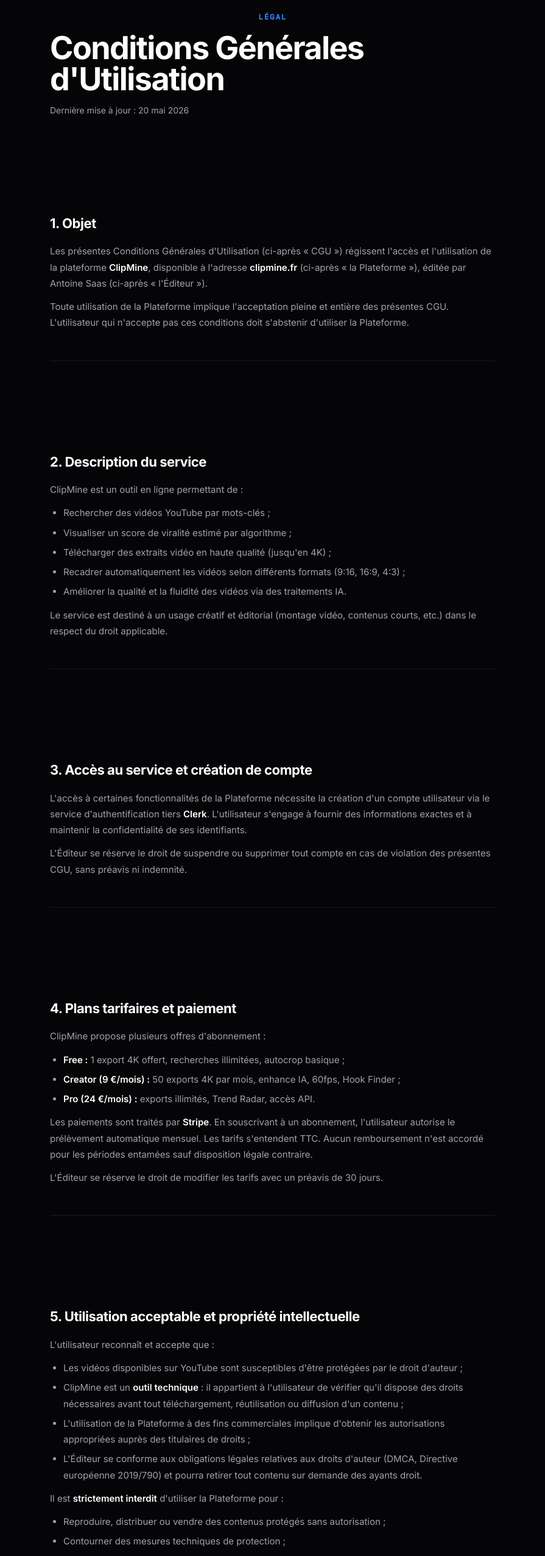
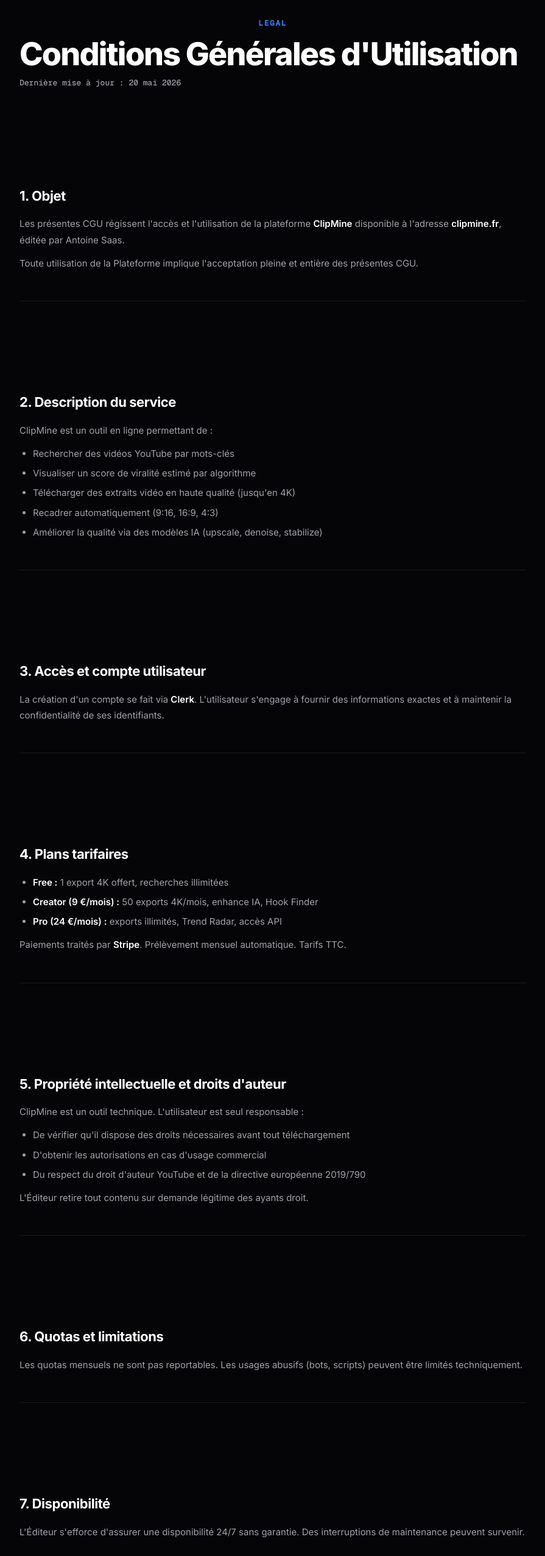
Before and after one commit to antoinesaas/Clipmine, a Next.js app: page /cgu in a window 1280 px wide. Shown: the part 80-2631 px from the top of the page at 61% size, without its empty margins (192-1087 px from the left). Built offline with nearby package versions, Linux system fonts and the light colour scheme.

Commit message:
fix: rewrite legal pages in clean JSX, add legal-main styles
Co-authored-by: Cursor <cursoragent@cursor.com>

```diff
--- a/app/cgu/page.tsx
+++ b/app/cgu/page.tsx
@@ -2,8 +2,8 @@ import Link from "next/link";
 import type { Metadata } from "next";
 
 export const metadata: Metadata = {
-  title: "CGU — ClipMine",
-  description: "Conditions Générales d'Utilisation de ClipMine.",
+  title: "CGU",
+  description: "Conditions Generales d'Utilisation de ClipMine.",
 };
 
 export default function CGU() {
@@ -14,134 +14,116 @@ export default function CGU() {
           <Link href="/" className="logo">
             <span className="dot" />Clip<span className="b">Mine</span>
           </Link>
-          <Link href="/" className="btn btn-ghost" style={{ fontSize: 13 }}>← Retour</Link>
+          <Link href="/" className="btn btn-ghost">Retour</Link>
         </div>
       </nav>
 
-      <main style={{ paddingTop: 100, paddingBottom: 80 }}>
-        <div className="wrap" style={{ maxWidth: 780 }}>
-          <div style={{ marginBottom: 48 }}>
-            <div className="eyebrow">Légal</div>
-            <h1 style={{ fontFamily: "var(--display)", fontSize: "clamp(32px,5vw,52px)", fontWeight: 700, letterSpacing: "-.03em", marginTop: 12, marginBottom: 16 }}>
-              Conditions Générales d'Utilisation
-            </h1>
-            <p style={{ color: "var(--mut)", fontSize: 14 }}>Dernière mise à jour : 20 mai 2026</p>
+      <main className="legal-main">
+        <div className="wrap-sm">
+          <div className="legal-head">
+            <div className="eyebrow">Legal</div>
+            <h1 className="legal-h1">Conditions Générales d&apos;Utilisation</h1>
+            <p className="legal-date">Dernière mise à jour : 20 mai 2026</p>
           </div>
 
           <div className="legal-body">
-
             <section>
               <h2>1. Objet</h2>
-              <p>Les présentes Conditions Générales d'Utilisation (ci-après « CGU ») régissent l'accès et l'utilisation de la plateforme <strong>ClipMine</strong>, disponible à l'adresse <strong>clipmine.fr</strong> (ci-après « la Plateforme »), éditée par Antoine Saas (ci-après « l'Éditeur »).</p>
-              <p>Toute utilisation de la Plateforme implique l'acceptation pleine et entière des présentes CGU. L'utilisateur qui n'accepte pas ces conditions doit s'abstenir d'utiliser la Plateforme.</p>
+              <p>Les présentes CGU régissent l&apos;accès et l&apos;utilisation de la plateforme <strong>ClipMine</strong> disponible à l&apos;adresse <strong>clipmine.fr</strong>, éditée par Antoine Saas.</p>
+              <p>Toute utilisation de la Plateforme implique l&apos;acceptation pleine et entière des présentes CGU.</p>
             </section>
 
             <section>
               <h2>2. Description du service</h2>
               <p>ClipMine est un outil en ligne permettant de :</p>
               <ul>
-                <li>Rechercher des vidéos YouTube par mots-clés ;</li>
-                <li>Visualiser un score de viralité estimé par algorithme ;</li>
-                <li>Télécharger des extraits vidéo en haute qualité (jusqu'en 4K) ;</li>
-                <li>Recadrer automatiquement les vidéos selon différents formats (9:16, 16:9, 4:3) ;</li>
-                <li>Améliorer la qualité et la fluidité des vidéos via des traitements IA.</li>
-              </ul>
-              <p>Le service est destiné à un usage créatif et éditorial (montage vidéo, contenus courts, etc.) dans le respect du droit applicable.</p>
-            </section>
-
-            <section>
-              <h2>3. Accès au service et création de compte</h2>
-              <p>L'accès à certaines fonctionnalités de la Plateforme nécessite la création d'un compte utilisateur via le service d'authentification tiers <strong>Clerk</strong>. L'utilisateur s'engage à fournir des informations exactes et à maintenir la confidentialité de ses identifiants.</p>
-              <p>L'Éditeur se réserve le droit de suspendre ou supprimer tout compte en cas de violation des présentes CGU, sans préavis ni indemnité.</p>
-            </section>
-
-            <section>
-              <h2>4. Plans tarifaires et paiement</h2>
-              <p>ClipMine propose plusieurs offres d'abonnement :</p>
-              <ul>
-                <li><strong>Free :</strong> 1 export 4K offert, recherches illimitées, autocrop basique ;</li>
-                <li><strong>Creator (9 €/mois) :</strong> 50 exports 4K par mois, enhance IA, 60fps, Hook Finder ;</li>
-                <li><strong>Pro (24 €/mois) :</strong> exports illimités, Trend Radar, accès API.</li>
-              </ul>
-              <p>Les paiements sont traités par <strong>Stripe</strong>. En souscrivant à un abonnement, l'utilisateur autorise le prélèvement automatique mensuel. Les tarifs s'entendent TTC. Aucun remboursement n'est accordé pour les périodes entamées sauf disposition légale contraire.</p>
-              <p>L'Éditeur se réserve le droit de modifier les tarifs avec un préavis de 30 jours.</p>
-            </section>
-
-            <section>
-              <h2>5. Utilisation acceptable et propriété intellectuelle</h2>
-              <p>L'utilisateur reconnaît et accepte que :</p>
-              <ul>
-                <li>Les vidéos disponibles sur YouTube sont susceptibles d'être protégées par le droit d'auteur ;</li>
-                <li>ClipMine est un <strong>outil technique</strong> : il appartient à l'utilisateur de vérifier qu'il dispose des droits nécessaires avant tout téléchargement, réutilisation ou diffusion d'un contenu ;</li>
-                <li>L'utilisation de la Plateforme à des fins commerciales implique d'obtenir les autorisations appropriées auprès des titulaires de droits ;</li>
-                <li>L'Éditeur se conforme aux obligations légales relatives aux droits d'auteur (DMCA, Directive européenne 2019/790) et pourra retirer tout contenu sur demande des ayants droit.</li>
-              </ul>
-              <p>Il est <strong>strictement interdit</strong> d'utiliser la Plateforme pour :</p>
-              <ul>
-                <li>Reproduire, distribuer ou vendre des contenus protégés sans autorisation ;</li>
-                <li>Contourner des mesures techniques de protection ;</li>
-                <li>Mener des activités illicites, frauduleuses ou portant atteinte aux droits de tiers ;</li>
-                <li>Surcharger, attaquer ou compromettre l'infrastructure de la Plateforme.</li>
+                <li>Rechercher des vidéos YouTube par mots-clés</li>
+                <li>Visualiser un score de viralité estimé par algorithme</li>
+                <li>Télécharger des extraits vidéo en haute qualité (jusqu&apos;en 4K)</li>
+                <li>Recadrer automatiquement (9:16, 16:9, 4:3)</li>
+                <li>Améliorer la qualité via des modèles IA (upscale, denoise, stabilize)</li>
               </ul>
             </section>
 
             <section>
-              <h2>6. Quotas et limitations techniques</h2>
-              <p>Chaque plan inclut un quota mensuel d'exports. Les quotas non utilisés ne sont pas reportables d'un mois à l'autre. En cas de dépassement du quota, l'utilisateur doit souscrire un plan supérieur ou attendre la réinitialisation mensuelle.</p>
-              <p>L'Éditeur se réserve le droit de limiter techniquement les usages abusifs (robots, scripts automatisés, accès en masse).</p>
+              <h2>3. Accès et compte utilisateur</h2>
+              <p>La création d&apos;un compte se fait via <strong>Clerk</strong>. L&apos;utilisateur s&apos;engage à fournir des informations exactes et à maintenir la confidentialité de ses identifiants.</p>
             </section>
 
             <section>
-              <h2>7. Disponibilité et maintenance</h2>
-              <p>L'Éditeur s'efforce d'assurer la disponibilité de la Plateforme 24h/24 et 7j/7 mais ne garantit pas une disponibilité sans interruption. Des maintenances programmées ou des incidents techniques peuvent entraîner des interruptions temporaires. L'Éditeur ne saurait être tenu responsable des conséquences de ces interruptions.</p>
+              <h2>4. Plans tarifaires</h2>
+              <ul>
+                <li><strong>Free :</strong> 1 export 4K offert, recherches illimitées</li>
+                <li><strong>Creator (9 €/mois) :</strong> 50 exports 4K/mois, enhance IA, Hook Finder</li>
+                <li><strong>Pro (24 €/mois) :</strong> exports illimités, Trend Radar, accès API</li>
+              </ul>
+              <p>Paiements traités par <strong>Stripe</strong>. Prélèvement mensuel automatique. Tarifs TTC.</p>
+            </section>
+
+            <section>
+              <h2>5. Propriété intellectuelle et droits d&apos;auteur</h2>
+              <p>ClipMine est un outil technique. L&apos;utilisateur est seul responsable :</p>
+              <ul>
+                <li>De vérifier qu&apos;il dispose des droits nécessaires avant tout téléchargement</li>
+                <li>D&apos;obtenir les autorisations en cas d&apos;usage commercial</li>
+                <li>Du respect du droit d&apos;auteur YouTube et de la directive européenne 2019/790</li>
+              </ul>
+              <p>L&apos;Éditeur retire tout contenu sur demande légitime des ayants droit.</p>
+            </section>
+
+            <section>
+              <h2>6. Quotas et limitations</h2>
+              <p>Les quotas mensuels ne sont pas reportables. Les usages abusifs (bots, scripts) peuvent être limités techniquement.</p>
+            </section>
+
+            <section>
+              <h2>7. Disponibilité</h2>
+              <p>L&apos;Éditeur s&apos;efforce d&apos;assurer une disponibilité 24/7 sans garantie. Des interruptions de maintenance peuvent survenir.</p>
             </section>
 
             <section>
               <h2>8. Limitation de responsabilité</h2>
-              <p>Dans les limites autorisées par la loi, l'Éditeur ne saurait être tenu responsable :</p>
+              <p>L&apos;Éditeur ne saurait être tenu responsable :</p>
               <ul>
-                <li>Des contenus téléchargés et de leur utilisation par l'utilisateur ;</li>
-                <li>Des dommages indirects, pertes de données ou manques à gagner ;</li>
-                <li>Des interruptions de service liées à des tiers (hébergeur, services d'API YouTube, Stripe, Clerk, etc.).</li>
+                <li>Des contenus téléchargés et de leur utilisation</li>
+                <li>Des dommages indirects ou pertes de données</li>
+                <li>Des interruptions liées à des tiers (Stripe, Clerk, Vercel, YouTube)</li>
               </ul>
-              <p>La responsabilité de l'Éditeur, si elle venait à être engagée, serait limitée au montant payé par l'utilisateur au cours des 3 derniers mois précédant le fait générateur.</p>
             </section>
 
             <section>
               <h2>9. Données personnelles</h2>
-              <p>Les données personnelles collectées (email, données de paiement, historique d'utilisation) sont traitées conformément à la <Link href="/mentions-legales">Politique de confidentialité</Link> et au RGPD. L'authentification est gérée par <strong>Clerk</strong>, les paiements par <strong>Stripe</strong>. Ces prestataires disposent de leurs propres politiques de confidentialité.</p>
-              <p>L'utilisateur dispose d'un droit d'accès, de rectification, d'effacement et de portabilité de ses données, exerceable à <strong>contact@clipmine.fr</strong>.</p>
+              <p>Traitement conforme RGPD. Voir <Link href="/mentions-legales">Politique de confidentialité</Link>.</p>
             </section>
 
             <section>
               <h2>10. Résiliation</h2>
-              <p>L'utilisateur peut résilier son abonnement à tout moment depuis son espace personnel. La résiliation prend effet à la fin de la période de facturation en cours. Le compte Free peut être supprimé en contactant le support.</p>
-              <p>L'Éditeur peut résilier l'accès d'un utilisateur sans préavis en cas de violation grave des présentes CGU.</p>
+              <p>Résiliation possible à tout moment depuis l&apos;espace personnel. Effet à la fin de la période en cours.</p>
             </section>
 
             <section>
-              <h2>11. Modification des CGU</h2>
-              <p>L'Éditeur se réserve le droit de modifier les présentes CGU à tout moment. Les modifications entrent en vigueur dès leur publication sur la Plateforme. L'utilisateur sera notifié par email en cas de modification substantielle. La poursuite de l'utilisation du service vaut acceptation des nouvelles CGU.</p>
+              <h2>11. Modifications</h2>
+              <p>L&apos;Éditeur peut modifier les CGU. Notification par email en cas de modification substantielle.</p>
             </section>
 
             <section>
-              <h2>12. Droit applicable et juridiction</h2>
-              <p>Les présentes CGU sont soumises au droit français. En cas de litige, une solution amiable sera recherchée en priorité. À défaut, les tribunaux compétents du ressort de Paris seront seuls compétents.</p>
-              <p>Conformément à l'article L.616-1 du Code de la consommation, en cas de litige non résolu, l'utilisateur peut recourir à un médiateur de la consommation.</p>
+              <h2>12. Droit applicable</h2>
+              <p>Droit français. Litiges : tribunaux de Paris compétents. Médiation de la consommation possible (article L.616-1).</p>
             </section>
-
           </div>
         </div>
       </main>
 
       <footer>
-        <div className="foot-bottom" style={{ paddingTop: 0, borderTop: "none" }}>
-          <div className="logo"><span className="dot" />Clip<span className="b">Mine</span></div>
-          <div style={{ display: "flex", gap: 24, flexWrap: "wrap" }}>
-            <Link href="/#models" style={{ color: "var(--mut)" }}>Modèles AI</Link>
-            <Link href="/#pricing" style={{ color: "var(--mut)" }}>Tarifs</Link>
-            <Link href="/cgu" style={{ color: "var(--mut)" }}>CGU</Link>
-            <Link href="/mentions-legales" style={{ color: "var(--mut)" }}>Mentions légales</Link>
+        <div className="foot-bottom">
+          <Link href="/" className="logo">
+            <span className="dot" />Clip<span className="b">Mine</span>
+          </Link>
+          <div className="legal-foot-links">
+            <Link href="/#models">Modèles AI</Link>
+            <Link href="/#pricing">Tarifs</Link>
+            <Link href="/cgu">CGU</Link>
+            <Link href="/mentions-legales">Mentions légales</Link>
           </div>
           <p>© 2026 ClipMine</p>
         </div>
--- a/app/globals.css
+++ b/app/globals.css
@@ -685,6 +685,18 @@ footer {
 }
 
 /* === LEGAL PAGES === */
+.legal-main { padding: 110px 0 80px; }
+.legal-head { margin-bottom: 48px; }
+.legal-h1 {
+  font-family: var(--display); font-size: clamp(32px, 5vw, 52px);
+  font-weight: 800; letter-spacing: -0.035em;
+  margin: 12px 0 12px; color: var(--txt);
+}
+.legal-date { color: var(--mut); font-size: 13px; font-family: var(--mono); }
+.legal-note { color: var(--dim); font-size: 13px; font-style: italic; }
+.legal-foot-links { display: flex; gap: 24px; flex-wrap: wrap; }
+.legal-foot-links a { color: var(--mut); font-size: 14px; }
+.legal-foot-links a:hover { color: var(--txt); }
 .legal-body { color: var(--mut); line-height: 1.75; font-size: 15px; }
 .legal-body section { margin-bottom: 36px; padding-bottom: 36px; border-bottom: 1px solid var(--line); }
 .legal-body section:last-child { border-bottom: none; }
```
Also changed, not shown: app/mentions-legales/page.tsx (+46 -69 lines).
